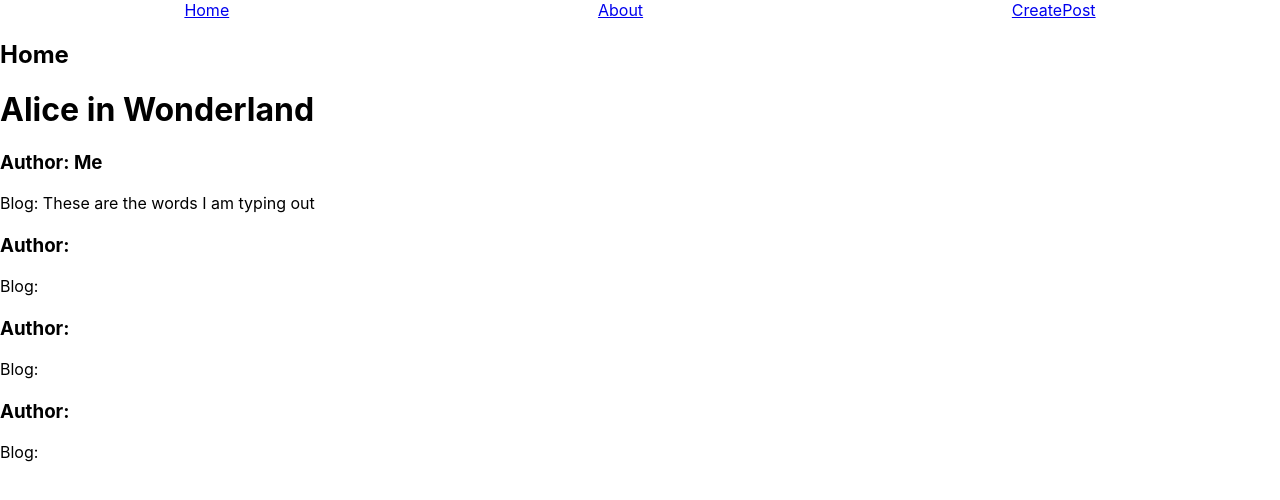
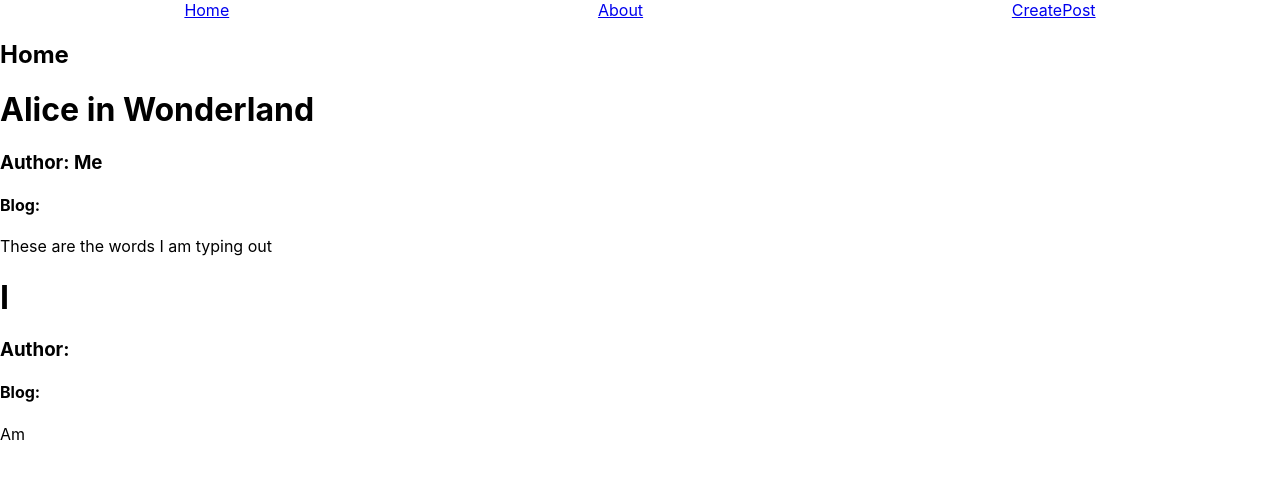
Before and after one commit to gdick0511/phase2-project, a React (Create React App) app in the folder phase2-project/: page / in a window 1280 px wide. Shown: the top 500 px of the page. Built offline with nearby package versions, Linux system fonts and the light colour scheme; data requests are answered from the project's data file.

Commit message:
completed form functionally. We can now POST to the database

```diff
--- a/phase2-project/db.json
+++ b/phase2-project/db.json
@@ -9,28 +9,11 @@
       "id": 1
     },
     {
-          "title": "",
-          "author": "",
-          "bio": "",
-          "image": "",
-          "blogpost": "",
-          "id": 2
-        },
-        {
-          "title": "",
-          "author": "",
-          "bio": "",
-          "image": "",
-          "blogpost": "",
-          "id": 3
-        },
-        {
-          "title": "",
-          "author": "",
-          "bio": "",
-          "image": "",
-          "blogpost": "",
-          "id": 4
+      "title": "I ",
+      "blogpost": "Am",
+      "bio": "Good",
+      "image": "Sir",
+      "id": 10
     }
   ]
 }
--- a/phase2-project/src/App.js
+++ b/phase2-project/src/App.js
@@ -23,7 +23,7 @@ function App() {
             <About blogs={blogs} />
           </Route>
           <Route path="/createpost">
-            <CreatePost />
+            <CreatePost setBlogs={setBlogs}/>
           </Route>
           <Route path="/">
             <Home blogs={blogs}/>
--- a/phase2-project/src/BlogCard.js
+++ b/phase2-project/src/BlogCard.js
@@ -6,7 +6,8 @@ function BlogCard ({author , title, blogpost}) {
         <div>
             <h1>{title}</h1>
             <h3> Author: {author} </h3>
-            <p>Blog: {blogpost}</p>
+            <h4>Blog: </h4>
+            {blogpost}
 
         </div>
     )
--- a/phase2-project/src/CreatePost.js
+++ b/phase2-project/src/CreatePost.js
@@ -1,29 +1,89 @@
+import { useState } from "react"
 
+function CreatePost ({setBlogs}) {
 
-function CreatePost () {
-    return(
+    const [newBlogInfo, setNewBlogInfo] = useState({
+        name: '',
+        title: '',
+        blogpost: '',
+        bio: '',
+        image: ''
+    })
+
+    function handleAdd(e){
+        setNewBlogInfo((currentNewBlogPost) => ({
+            ...currentNewBlogPost,
+            [e.target.name]: e.target.value
+        }))
+    }
+
+    function handleSubmit(e){
+        e.preventDefault()
+        // console.log('YEET')
+        const newBlog ={
+            author: newBlogInfo.author,
+            title: newBlogInfo.title,
+            blogpost: newBlogInfo.blogpost,
+            bio: newBlogInfo.bio,
+            image: newBlogInfo.image
+        }
+        fetch('http://localhost:4000/blogs', {
+            method: "POST",
+            headers: {
+                'Content-Type': 'application/json',
+                Accept: "application/json"
+            },
+            body: JSON.stringify(newBlog),
+        })
+            .then((resp)=> resp.json())
+            .then((allBlogs) =>
+            setBlogs((currentBlogs) => [allBlogs,...currentBlogs])
+            );
+    }
+
+    return (
         <div>
             <h2>Create a Post!</h2>
-            <form>
+            <form onSubmit={handleSubmit}>
                 <label>
                  Name:
-                    <input type="text" name="name" placeholder="Author name here..."/>
+                    <input type="text"
+                    name="name"
+                    value={newBlogInfo.author}
+                    onChange={handleAdd}
+                    placeholder="Author name here..."/>
                 </label>
                 <label>
                  Title
-                    <input type="text" name="name" placeholder="Title"/>
+                    <input type="text"
+                    name="title"
+                    value={newBlogInfo.title}
+                    onChange={handleAdd}
+                    placeholder="Title"/>
                 </label>
                 <label>
                  Blog:
-                    <textarea type="text" name="name" placeholder="Write your story..."/>
+                    <textarea type="text"
+                    name="blogpost"
+                    value={newBlogInfo.blogpost}
+                    onChange={handleAdd}
+                    placeholder="Write your story..."/>
                 </label>
                 <label>
                  Bio:
-                    <textarea type="text" name="name" placeholder="Your bio here..."/>
+                    <textarea type="text"
+                    name="bio"
+                    value={newBlogInfo.bio}
+                    onChange={handleAdd}
+                    placeholder="Your bio here..."/>
                 </label>
                 <label>
-                Image:
-                    <input type="text" name="name" placeholder="Upload your photo"/>
+                 Image:
+                    <input type="text"
+                    name="image"
+                    value={newBlogInfo.image}
+                    onChange={handleAdd}
+                    placeholder="Upload your photo"/>
                 </label>
                 <button>Post</button>
             </form>
@@ -32,4 +92,4 @@ function CreatePost () {
 };
 
 
-export default CreatePost
+export default CreatePost;
```
Lines whose indentation alone changed are shown as unchanged.
